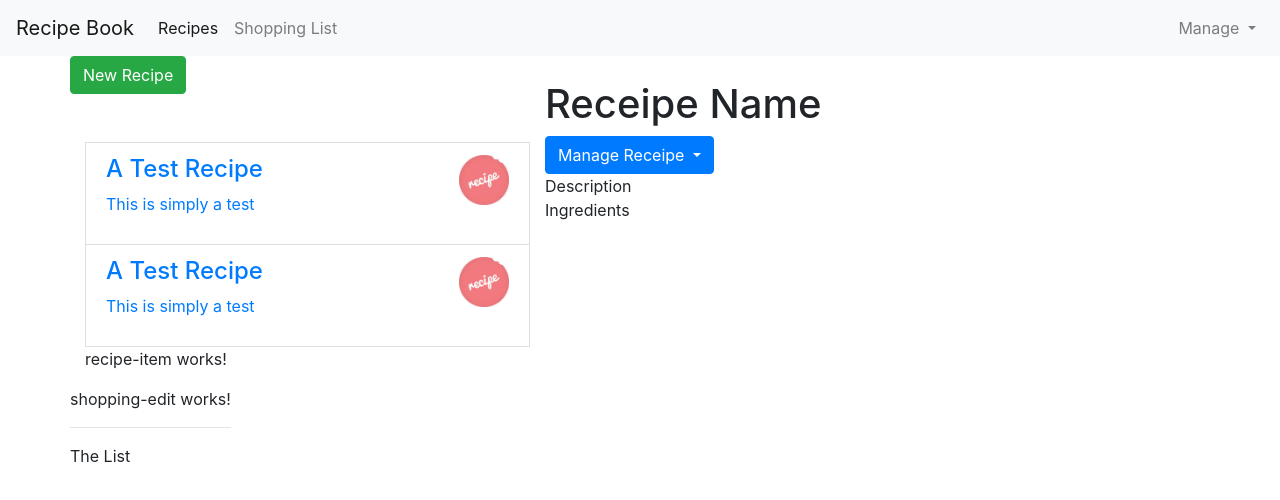
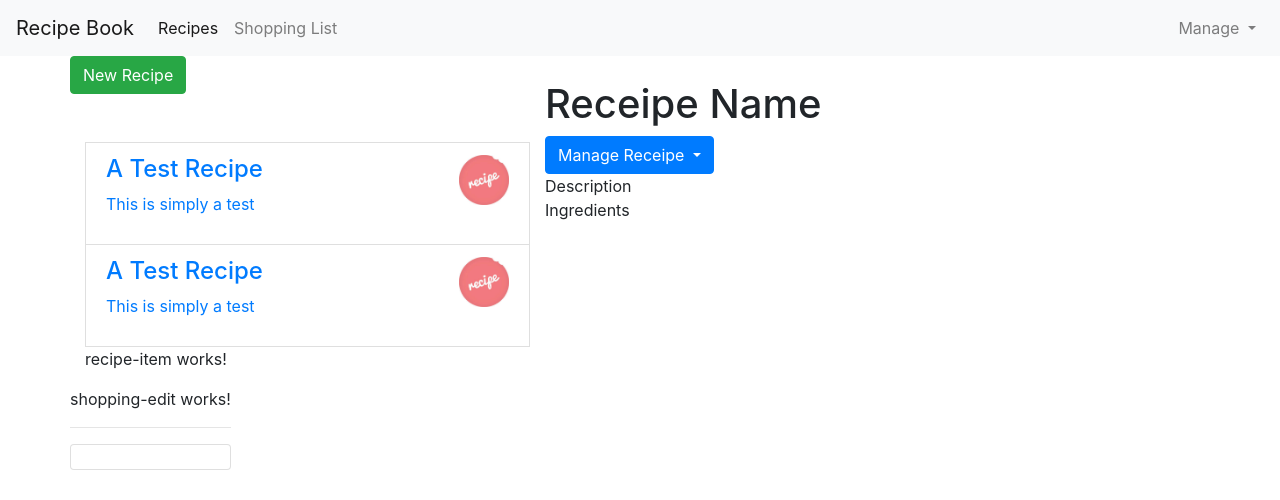
Before and after one commit to mohammedsibgathulla/Angular, an Angular app in the folder recipe-app/: page / in a window 1280 px wide. Shown: the top 500 px of the page. Built offline with nearby package versions, Linux system fonts and the light colour scheme.

Commit message:
Working On The ShoppingListComponent

```diff
--- a/recipe-app/src/app/shopping-list/shopping-list.component.html
+++ b/recipe-app/src/app/shopping-list/shopping-list.component.html
@@ -2,6 +2,8 @@
     <div class="col-xs-10">
         <app-shopping-edit></app-shopping-edit>
         <hr>
-        <p>The List</p>
+        <ul class="list-group">
+            <a class="list-group-item" style="cursor: pointer;"></a>
+        </ul>
     </div>
 </div>
--- a/recipe-app/src/app/shopping-list/shopping-list.component.ts
+++ b/recipe-app/src/app/shopping-list/shopping-list.component.ts
@@ -6,7 +6,7 @@
   styleUrls: ['./shopping-list.component.css']
 })
 export class ShoppingListComponent implements OnInit {
-
+  ingredients = [];
   constructor() { }
 
   ngOnInit(): void {
```
Also changed, not shown: 1 other file (tests, documents, lock files or other folders).
